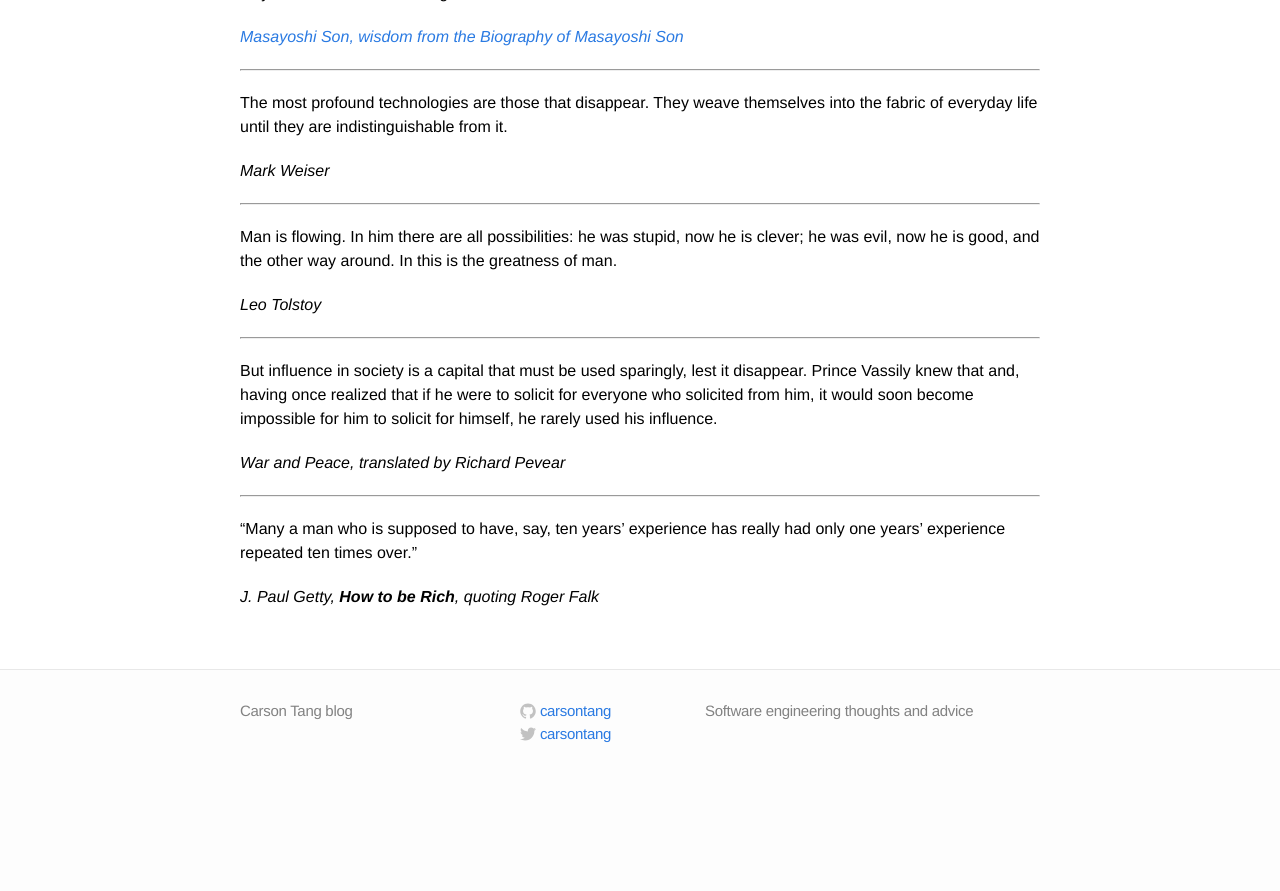
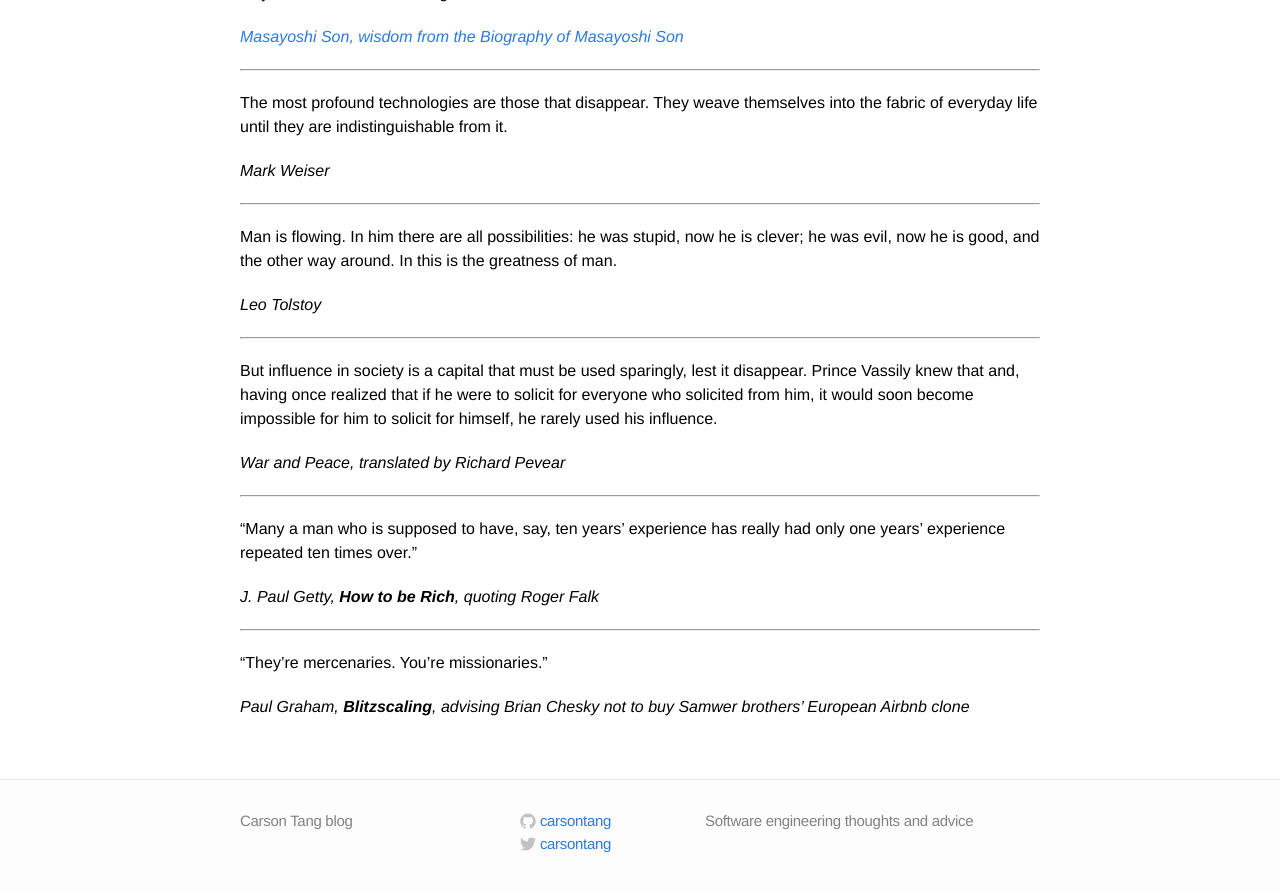
Before and after one commit to carsontang/carsontang.github.io, a Jekyll site: the page built from quotes.md, in a window 1280 px wide and 900 px high, scrolled down 9722 px. Shown: the top 891 px of the window. Built offline with Jekyll 4.4.1, drawn with Linux system fonts in a browser that asks for light colours; before the commit the page ends 10512 px from its top, so only the background shows below that.

Commit message:
Graham quote

```diff
--- a/quotes.md
+++ b/quotes.md
@@ -403,3 +403,9 @@ But influence in society is a capital that must be used sparingly, lest it disap
 "Many a man who is supposed to have, say, ten years' experience has really had only one years' experience repeated ten times over."
 
 *J. Paul Getty, **How to be Rich**, quoting Roger Falk*
+
+---
+
+"They're mercenaries. You're missionaries."
+
+*Paul Graham, **Blitzscaling**, advising Brian Chesky not to buy Samwer brothers' European Airbnb clone*
```
